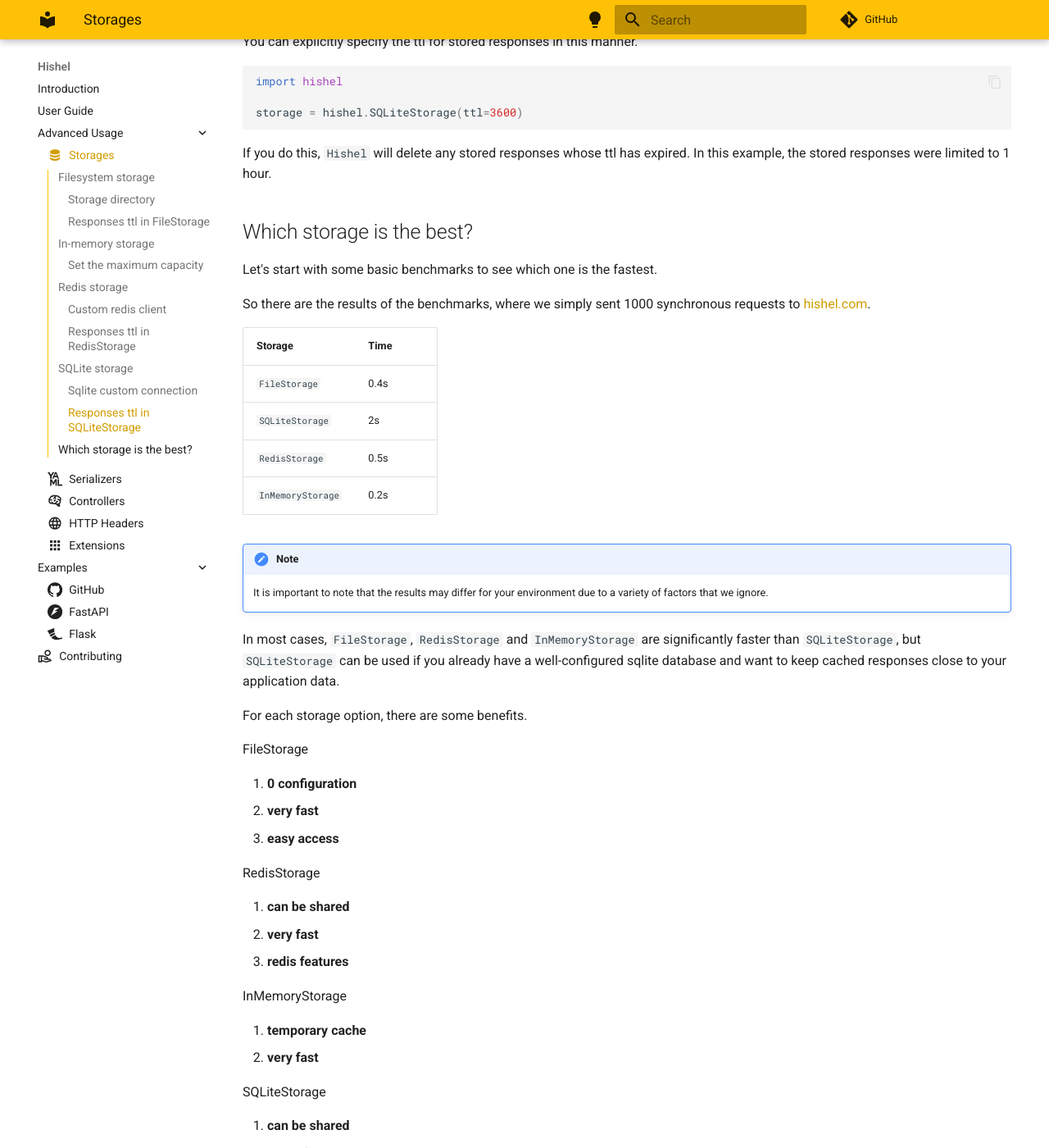
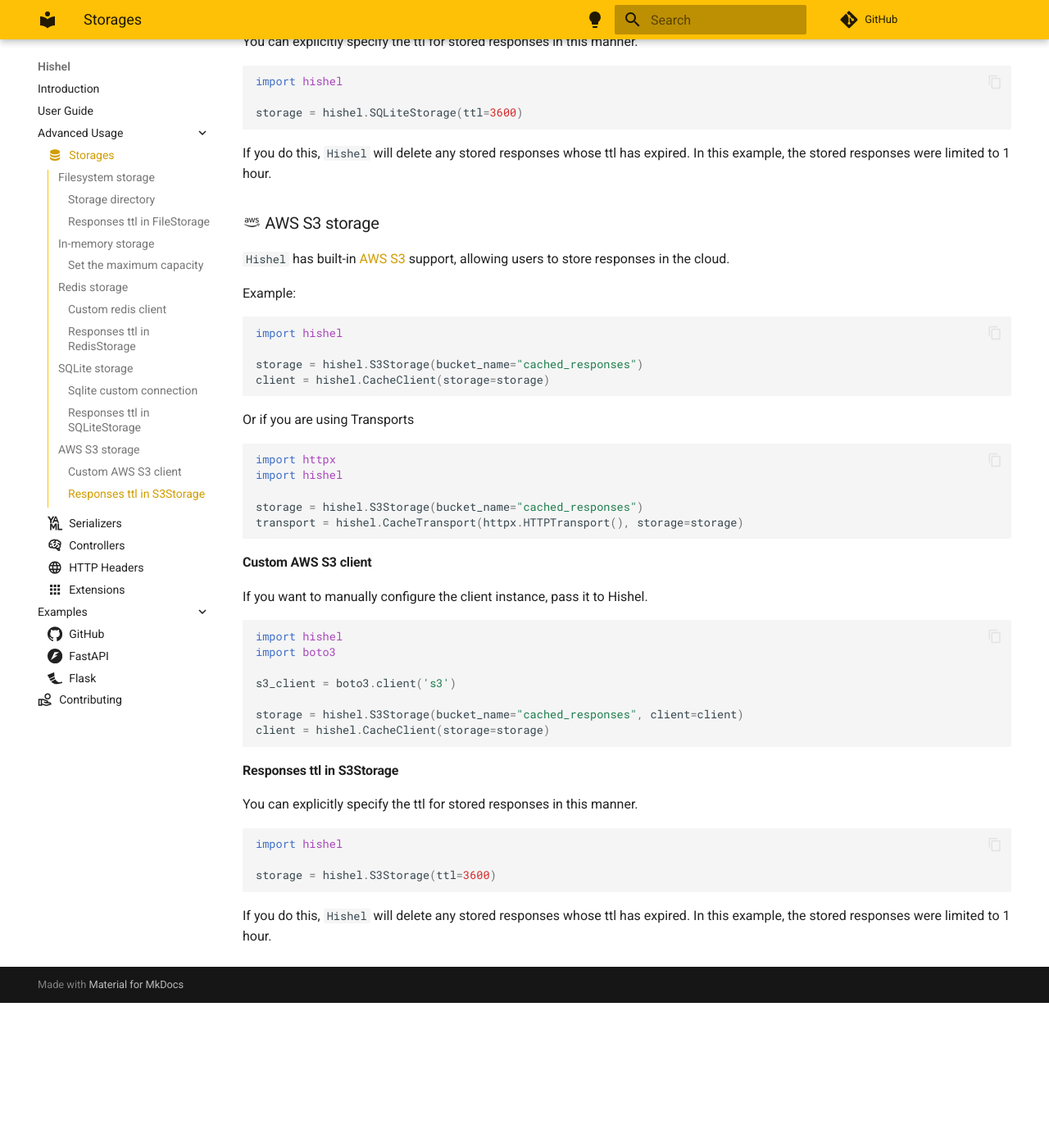
Before and after one commit to karpetrosyan/hishel, an MkDocs documentation site: the page built from docs/advanced/storages.md, in a window 1280 px wide and 1400 px high, scrolled down 4177 px. Shown: the whole window at 82% size. Built offline with MkDocs 1.6.1 and Material for MkDocs 9.7.7, drawn with Linux system fonts in a browser that asks for light colours; emoji names are drawn with the system emoji font; comment, search, counter and statistics services are not loaded; after the commit the page ends 5400 px from its top, so only the background shows below that; some of the changed text lies outside the part shown.

Commit message:
Add docs for s3

````diff
--- a/docs/advanced/storages.md
+++ b/docs/advanced/storages.md
@@ -222,48 +222,52 @@
 In this example, the stored responses were limited to 1 hour.
 
 
-## Which storage is the best?
+### :material-aws: AWS S3 storage
 
-Let's start with some basic benchmarks to see which one is the fastest.
+`Hishel` has built-in [AWS S3](https://aws.amazon.com/s3/) support, allowing users to store responses in the cloud.
 
-So there are the results of the benchmarks, where we simply sent 1000 synchronous requests to [hishel.com](https://hishel.com).
+Example:
 
-| Storage           | Time                          |
-| -----------       | ---- |
-| `FileStorage`     | 0.4s |
-| `SQLiteStorage`   | 2s   |
-| `RedisStorage`    | 0.5s |
-| `InMemoryStorage` | 0.2s |
+```python
+import hishel
 
+storage = hishel.S3Storage(bucket_name="cached_responses")
+client = hishel.CacheClient(storage=storage)
+```
 
-!!! note
-    It is important to note that the results may differ for your environment due to a variety of factors that we ignore.
+Or if you are using Transports
+```python
 
-In most cases, `FileStorage`, `RedisStorage` and `InMemoryStorage` are significantly faster than `SQLiteStorage`, but `SQLiteStorage` can be used if you already have a well-configured sqlite database and want to keep cached responses close to your application data.
+import httpx
+import hishel
 
-For each storage option, there are some benefits.
+storage = hishel.S3Storage(bucket_name="cached_responses")
+transport = hishel.CacheTransport(httpx.HTTPTransport(), storage=storage)
+```
 
-FileStorage
+#### Custom AWS S3 client
 
-1. **0 configuration**
-2. **very fast**
-3. **easy access**
+If you want to manually configure the client instance, pass it to Hishel.
 
-RedisStorage
+```python
+import hishel
+import boto3
 
-1. **can be shared**
-2. **very fast**
-3. **redis features**
+s3_client = boto3.client('s3')
 
-InMemoryStorage
+storage = hishel.S3Storage(bucket_name="cached_responses", client=client)
+client = hishel.CacheClient(storage=storage)
+```
 
-1. **temporary cache**
-2. **very fast**
+#### Responses ttl in S3Storage
 
-SQLiteStorage
+You can explicitly specify the ttl for stored responses in this manner.
 
-1. **can be shared**
-2. **sqlite features**
+```python
+import hishel
 
-!!! tip
-    Any [serializer](serializers.md) can be used with any storage because they are all fully compatible.
+storage = hishel.S3Storage(ttl=3600)
+```
+
+If you do this, `Hishel` will delete any stored responses whose ttl has expired.
+In this example, the stored responses were limited to 1 hour.
````
